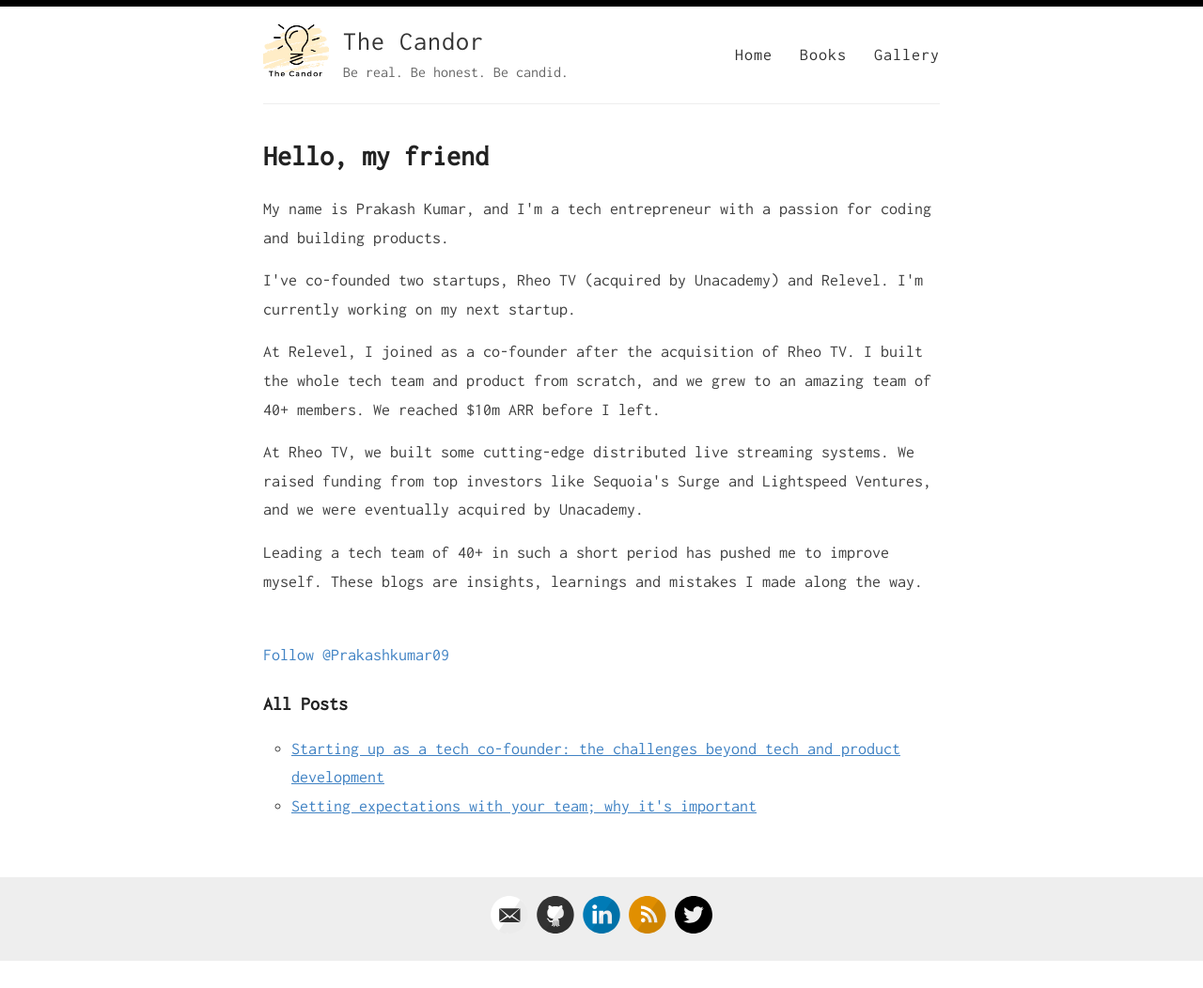
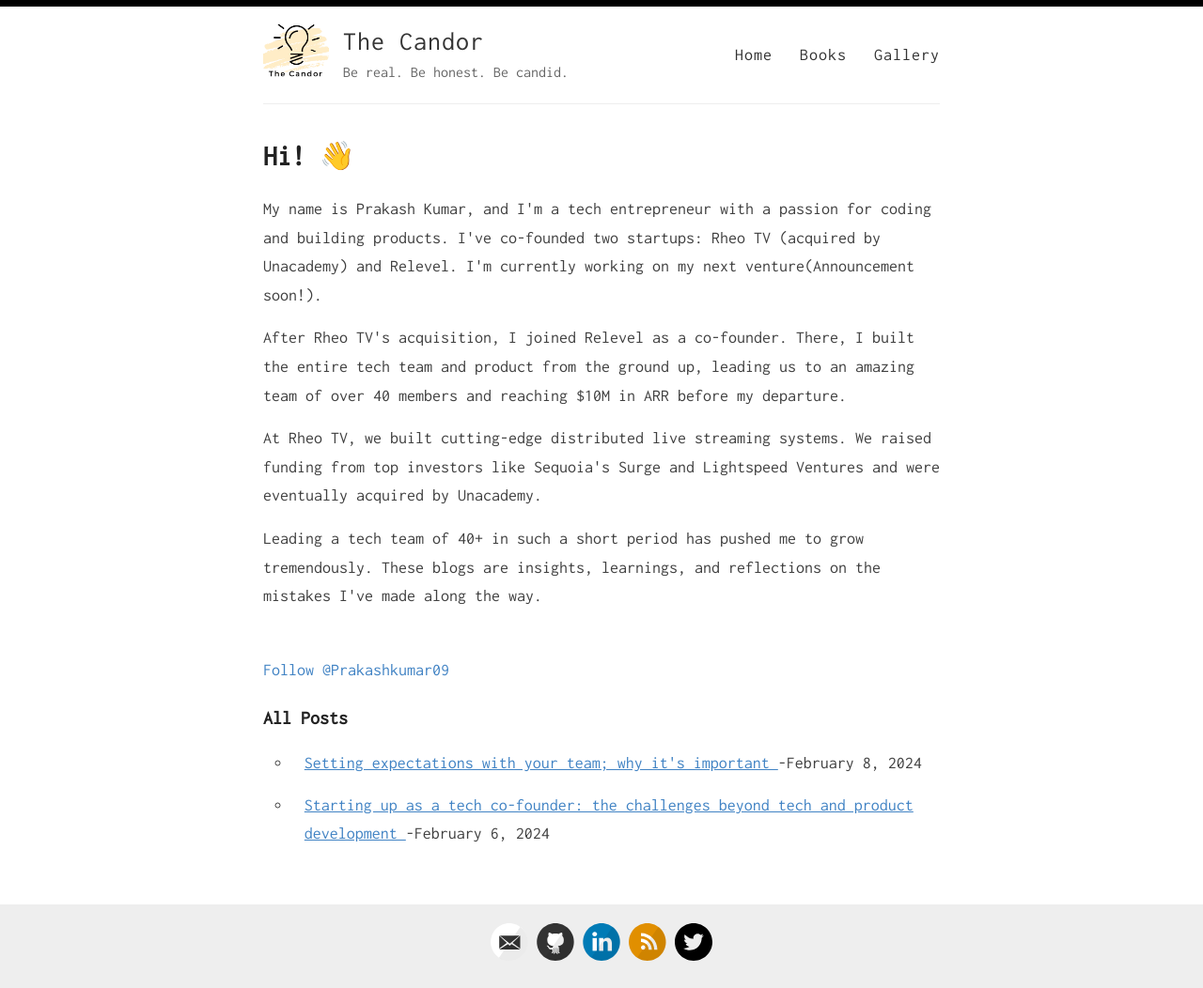
Before and after one commit to prakash09/prakash09.github.io, a Jekyll site: the page built from index.html, in a window 1280 px wide. Shown: the whole page at 94% size. Built offline with Jekyll 4.4.1, drawn with Linux system fonts in a browser that asks for light colours; the list of posts is cut into pages by our own code; comment, search, counter and statistics services are not loaded; before the commit the page ends 1023 px from its top, so only the background shows below that.

Commit message:
introduction changes

```diff
--- a/index.html
+++ b/index.html
@@ -3,16 +3,14 @@
 ---
 
 <div class="introduction">
-  <h1>Hello, my friend</h1>
-My name is Prakash Kumar, and I'm a tech entrepreneur with a passion for coding and building products.
-  <p>I've co-founded two startups, Rheo TV (acquired by Unacademy) and Relevel. I'm currently working on my next startup.</p>
-
-<p>At Relevel, I joined as a co-founder after the acquisition of Rheo TV. I built the whole tech team and product from scratch, and we grew to an amazing team of 40+ members. We reached $10m ARR before I left.</p>
-
-<p>At Rheo TV, we built some cutting-edge distributed live streaming systems. We raised funding from top investors like Sequoia's Surge and Lightspeed Ventures, and we were eventually acquired by Unacademy.</p>
-
+  <h1>Hi! 👋</h1>
+  My name is Prakash Kumar, and I'm a tech entrepreneur with a passion for coding and building products. I've co-founded two startups: Rheo TV (acquired by Unacademy) and Relevel. I'm currently working on my next venture(Announcement soon!).
+  <p>After Rheo TV's acquisition, I joined Relevel as a co-founder. There, I built the entire tech team and product from the ground up, leading us to an amazing team of over 40 members and reaching $10M in ARR before my departure.
+  </p>
+<p>At Rheo TV, we built cutting-edge distributed live streaming systems. We raised funding from top investors like Sequoia's Surge and Lightspeed Ventures and were eventually acquired by Unacademy.
 </p>
-Leading a tech team of 40+ in such a short period has pushed me to improve myself. These blogs are insights, learnings and mistakes I made along the way.</p>
+<p>Leading a tech team of 40+ in such a short period has pushed me to grow tremendously. These blogs are insights, learnings, and reflections on the mistakes I've made along the way.
+</p>
 </div>
 <div clas="twitter_follow_button">
   <a href="https://twitter.com/Prakashkumar09?ref_src=twsrc%5Etfw" class="twitter-follow-button" data-show-count="false">Follow @Prakashkumar09</a><script async src="https://platform.twitter.com/widgets.js" charset="utf-8"></script>
@@ -26,11 +24,7 @@
   <li>
     <article class="post">
 
-        <a class="redirect_link" href="{{ site.baseurl }}{{ post.url }}">{{ post.title }}</a>
-
-<!--        <div>-->
-<!--          <p class="post_date">{{ post.date | date: "%B %e, %Y" }}</p>-->
-<!--        </div>-->
+        <div style="margin: 2%;"><a class="redirect_link" href="{{ site.baseurl }}{{ post.url }}">{{ post.title }} </a>-{{ post.date | date: "%B %e, %Y" }}</div>
 
 <!--      <div class="entry">-->
 <!--        {{ post.excerpt }}-->
```
Also changed, not shown: _posts/2024-02-06-starting-up-as-a-tech-co-founder-the-challenges-beyond-tech-and-product-development.md (renamed from _posts/2022-09-22-starting-up-as-a-tech-co-founder-the-challenges-beyond-tech-and-product-development.md), _posts/2024-02-8-team-communication-and-expectation-setting.md (renamed from _posts/2022-09-21-team-communication-and-expectation-setting.md).
